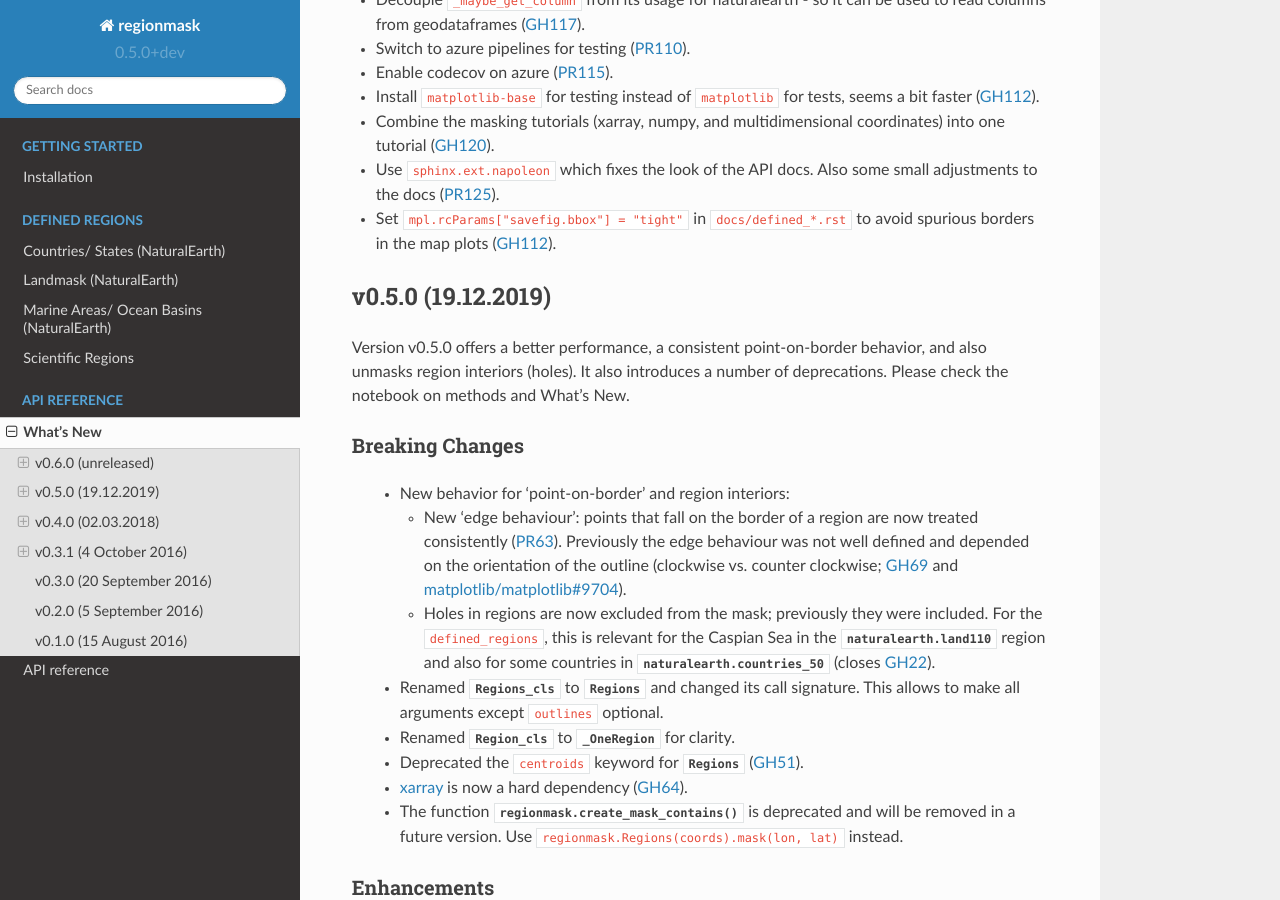
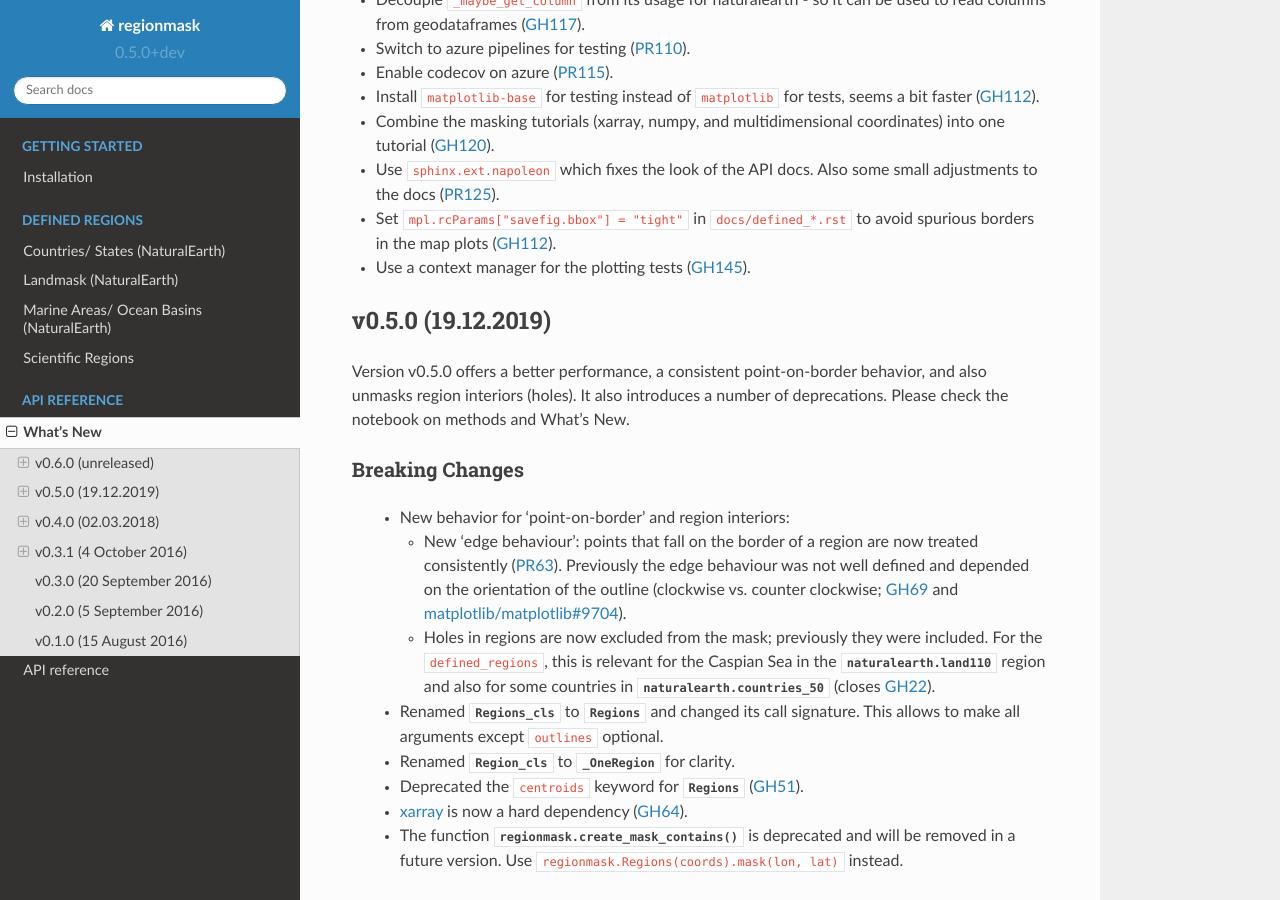
Before and after one commit to regionmask/regionmask, a Sphinx documentation site: the page built from docs/whats_new.rst, in a window 1280 px wide and 900 px high, scrolled down 1290 px. Built offline with Sphinx 7.4.7 and the Read the Docs theme 2.0.0, drawn with Linux system fonts in a browser that asks for light colours; pages that are not in the unit, such as notebooks, are missing from menus.

Commit message:
whats new

```diff
--- a/docs/whats_new.rst
+++ b/docs/whats_new.rst
@@ -72,6 +72,7 @@ Internal Changes
   small adjustments to the docs (:pull:`125`).
 - Set ``mpl.rcParams["savefig.bbox"] = "tight"`` in ``docs/defined_*.rst`` to avoid
   spurious borders in the map plots (:issue:`112`).
+- Use a context manager for the plotting tests (:issue:`145`).
 
 
 v0.5.0 (19.12.2019)
```
